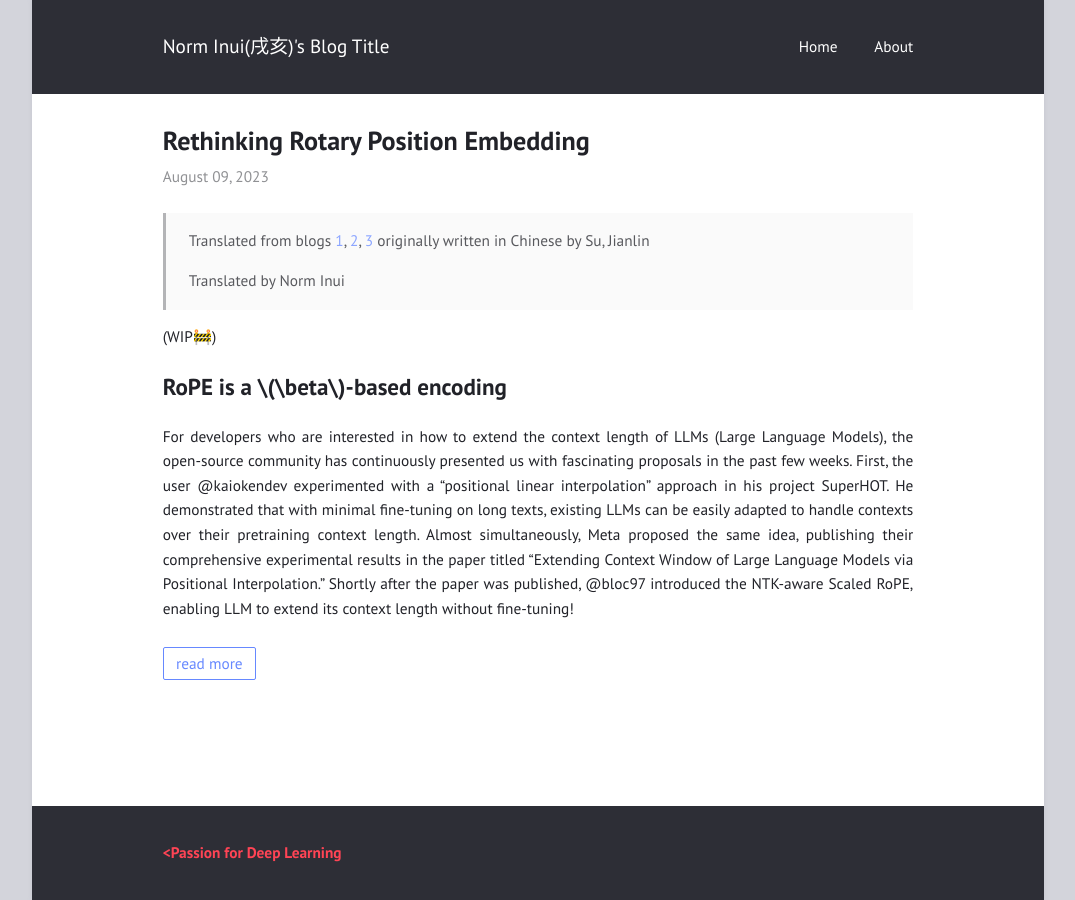
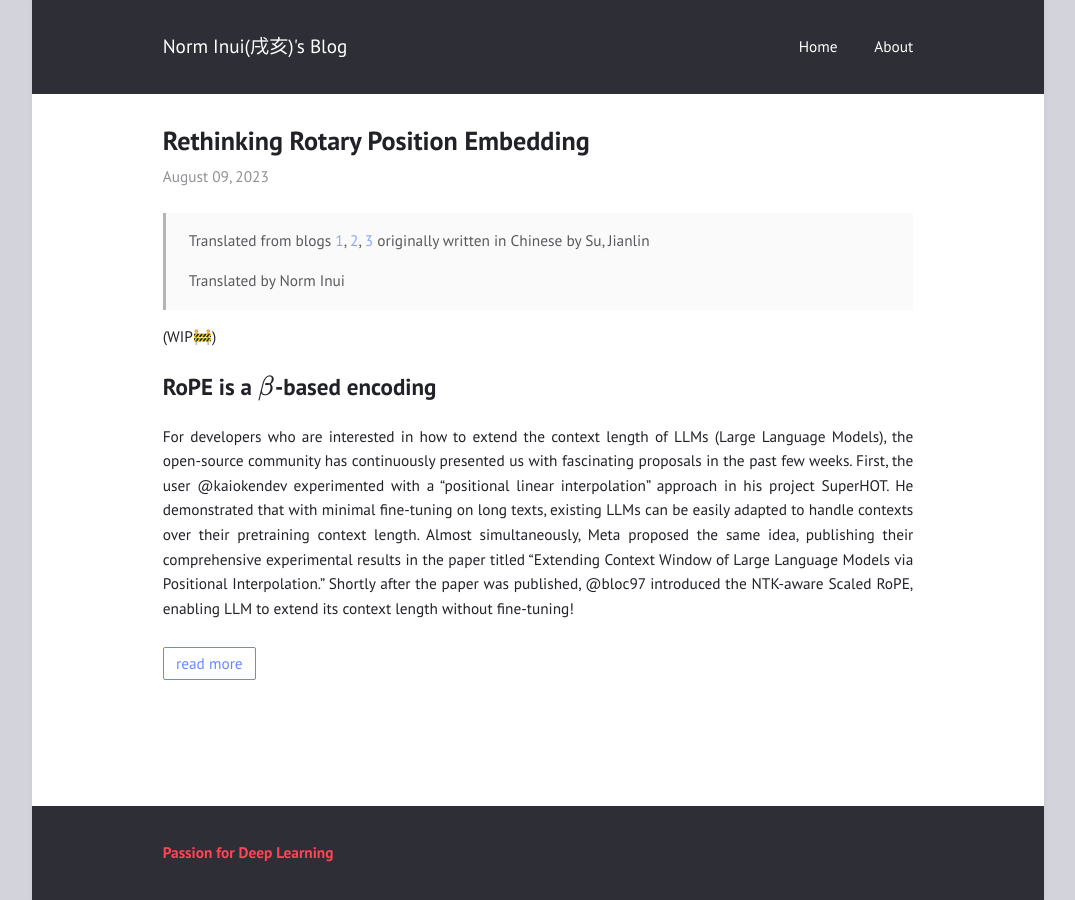
Before and after one commit to NormXU/NormXU.github.io, a Jekyll site: the page built from index.html, in a window 1280 px wide. Shown: the whole page, without its empty margins (102-1177 px from the left). Built offline with Jekyll 4.4.1, drawn with Linux system fonts in a browser that asks for light colours.

Commit message:
fix formula display

```diff
--- a/_config.yml
+++ b/_config.yml
@@ -1,6 +1,6 @@
-title: "Norm Inui(戌亥)'s Blog Title"
+title: "Norm Inui(戌亥)'s Blog"
 author: "Norm Inui"
-description: "<b style=\"color: #f45;\">&lt;Passion for Deep Learning</b>"
+description: "<b style=\"color: #f45;\">Passion for Deep Learning</b>"
 permalink: /:title/
 lang: "en"
 excerpt_separator: "\n\n\n"
@@ -12,7 +12,7 @@ show_excerpts: true        # show article excerpts on the home page
 show_frame: true           # adds a gray frame to the site
 show_sidebar: false        # show a sidebar instead of the usual header
 minimal: false             # use a dark header
-
+mathjax: true
 # Menu
 
 navigation:                # accepts {file, title, url, icon, sidebaricon}
```
Also changed, not shown: _posts/2023-08-09-Rethinking-Rotary-Position-Embedding.md (+1 -1 lines).
